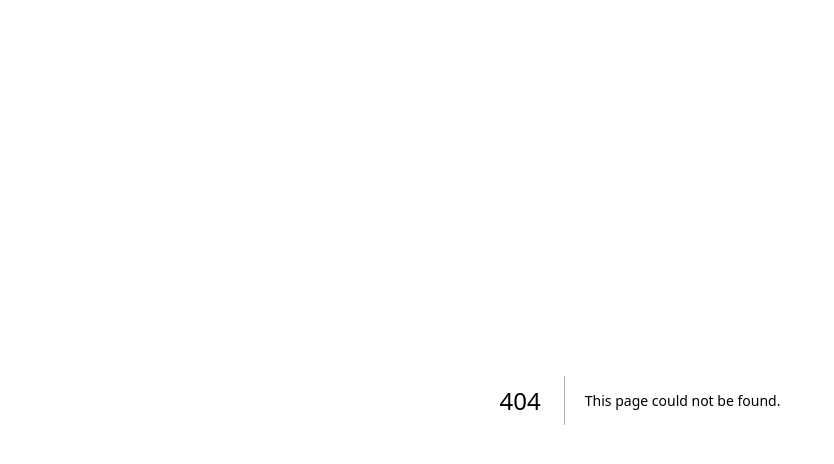
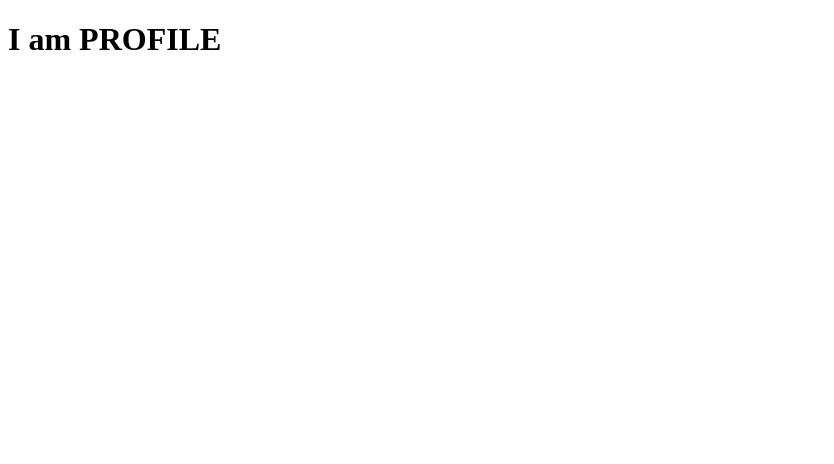
Before and after one commit to ferlobo1985/UDMY-NEXT15-Routing, a Next.js app: page /users/profile in a window 1280 px wide. Before the commit this address had no page. Shown: the top 464 px of the page, without its empty margins (0-834 px from the left). Built offline with nearby package versions, Linux system fonts and the light colour scheme.

Commit message:
04-Nestes Routes
04-Nestes Routes

```diff
--- /dev/null
+++ b/src/app/users/profile/page.js
@@ -0,0 +1,7 @@
+export default function ProfilePage(){
+    return(
+        <>
+            <h1>I am PROFILE</h1>
+        </>
+    )
+}
```
Also changed, not shown: src/app/users/page.js (added, +7 -0 lines).
